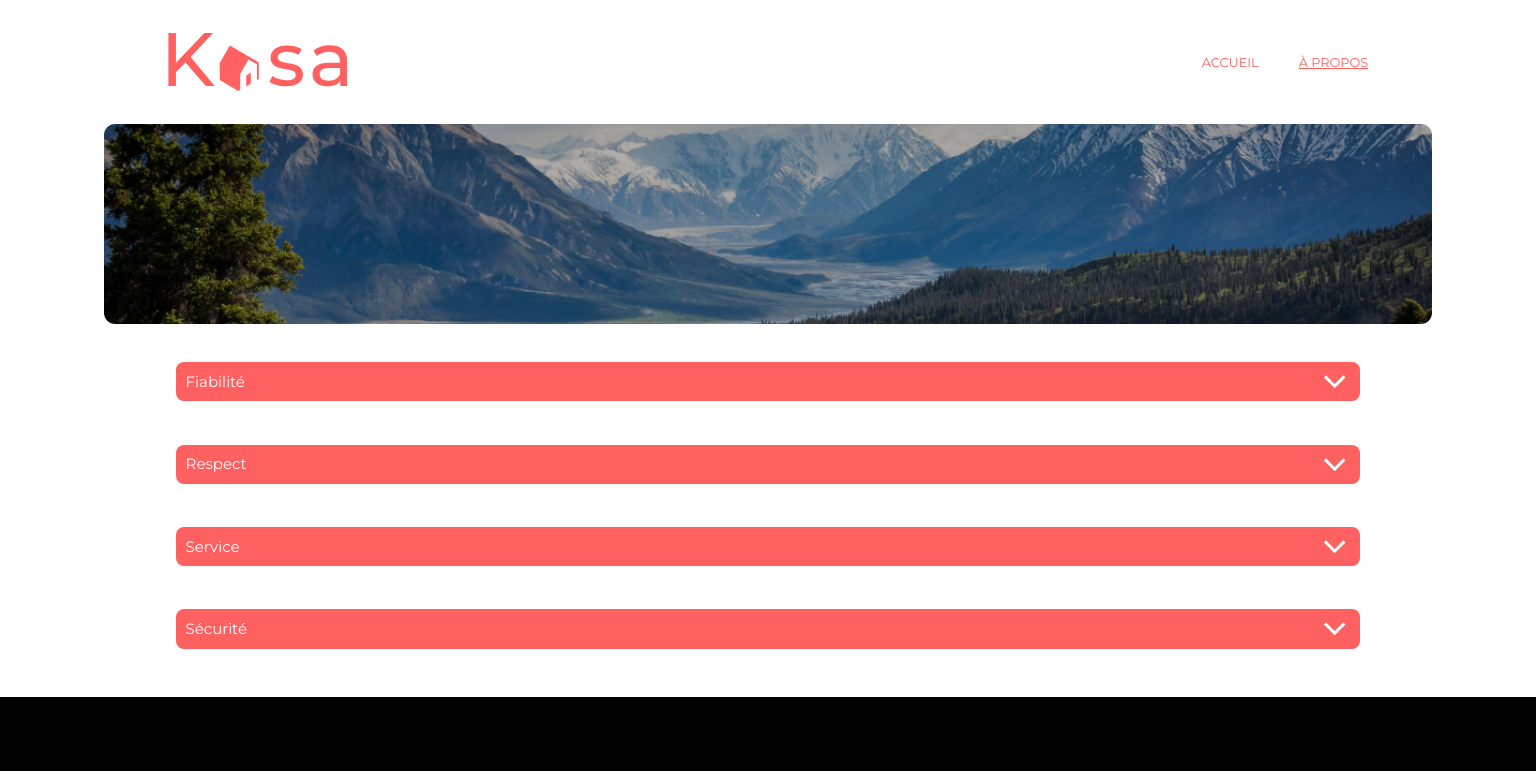
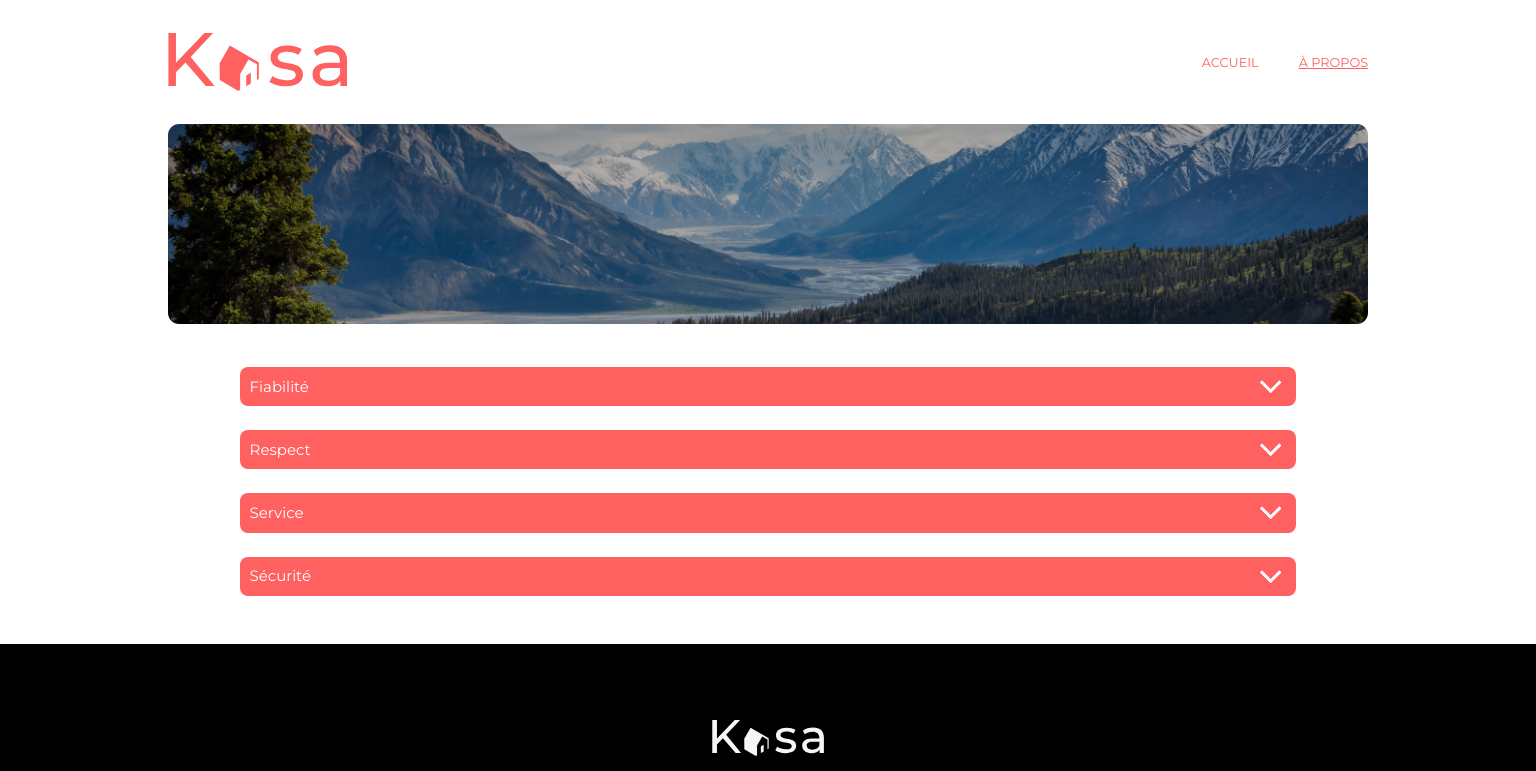
Before and after one commit to Maevath/oc_kasa, a React (Create React App) app: page /about in a window 1536 px wide. Shown: the top 771 px of the page. Built offline with nearby package versions, Linux system fonts and the light colour scheme.

Commit message:
correction margin

```diff
--- a/src/components/banner/banner.scss
+++ b/src/components/banner/banner.scss
@@ -40,6 +40,11 @@
         justify-content: center;
         padding: 1rem 0;
 
+        h1 {
+            font-size: 2rem;
+            font-weight: 800;
+        }
+
         .img-container img {
             height: 200px;
         }
--- a/src/components/carousel/carousel.scss
+++ b/src/components/carousel/carousel.scss
@@ -2,8 +2,6 @@
     display: flex;
     justify-content: center;
     padding: 1rem;
-
-
 }
 
 .carousel-inner {
@@ -46,3 +44,10 @@
     object-fit: cover;
     border-radius: 0.5rem;
 }
+
+@media (min-width: 1024px) {
+    .carousel {
+        padding: 0;
+
+    }
+}
--- a/src/components/dropdwon/dropdown.scss
+++ b/src/components/dropdwon/dropdown.scss
@@ -1,7 +1,8 @@
 .dropdowns {
     display: block;
     width: 100%;
-    margin-bottom: 1.5rem;
+    margin: 1.5rem 0;
+
 }
 
 .dropdown-header {
@@ -12,7 +13,7 @@
     height: 20px;
     border-radius: 0.5rem;
     padding: 0.6rem;
-    margin: 1.2rem 1rem 0;
+    margin: 0 1rem 0;
     background-color: $primary;
     cursor: pointer;
     color: white;
--- a/src/layout/header/header.scss
+++ b/src/layout/header/header.scss
@@ -12,7 +12,10 @@
         text-align: center;
         gap: 10%;
 
+
+
         a:hover {
+
             text-decoration: underline;
             color: $primary;
         }
@@ -40,5 +43,8 @@
     .header {
         padding: 2rem 21vh 1rem;
 
+        .navbar {
+            gap: 2.5rem;
+        }
     }
 }
--- a/src/pages/about/about.scss
+++ b/src/pages/about/about.scss
@@ -1,7 +1,7 @@
 .about {
 
     background: white;
-    padding: 0 1vh 3vh;
+    padding: 0 0 3vh;
 }
 
 @media (min-width: 1024px) {
@@ -13,7 +13,12 @@
             padding: 0 7vh;
         }
     }
+}
 
 
+@media (min-width: 1440px) {
+    .about {
+        padding: 0 21vh 3vh;
 
+    }
 }
--- a/src/pages/home/home.scss
+++ b/src/pages/home/home.scss
@@ -1,6 +1,6 @@
 .home {
     background: white;
-    padding: 0 1rem 1rem;
+    padding: 0 0 1rem;
 }
 
 
@@ -10,3 +10,10 @@
     }
 
 }
+
+@media (min-width: 1440px) {
+    .home {
+        padding: 0rem 21vh;
+
+    }
+}
--- a/src/pages/lodging/lodging.scss
+++ b/src/pages/lodging/lodging.scss
@@ -1,5 +1,6 @@
 .page {
     background: white;
+    padding-bottom: 1rem;
 
     .footer {
         height: 15vh;
```
